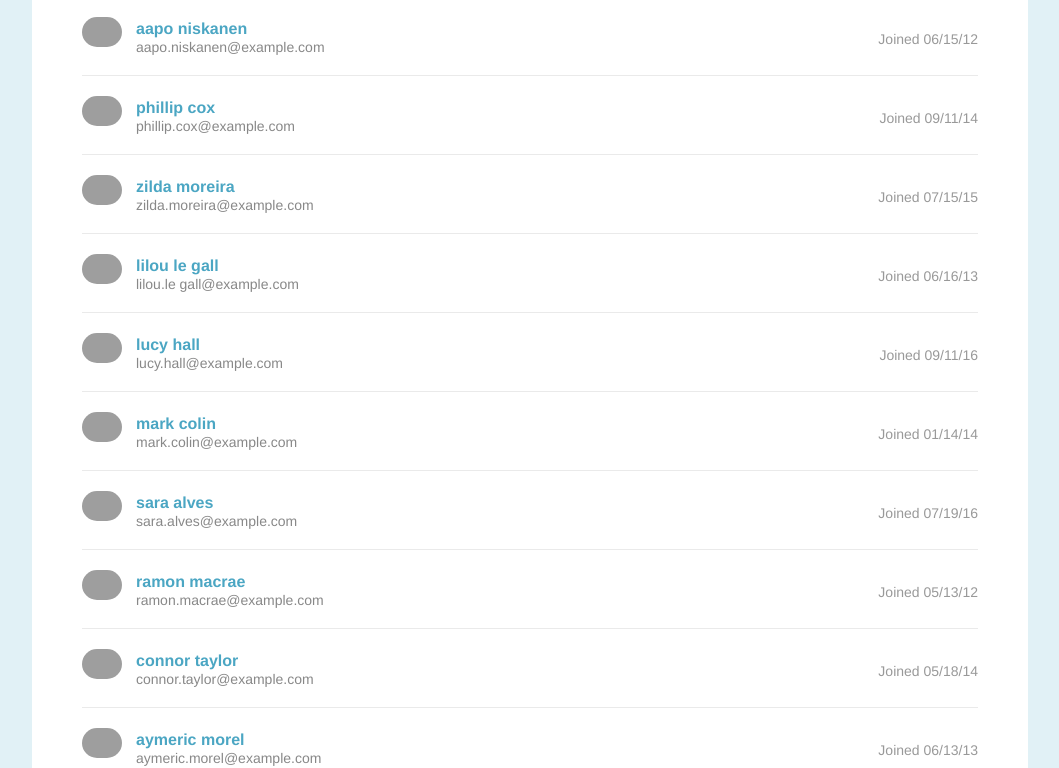
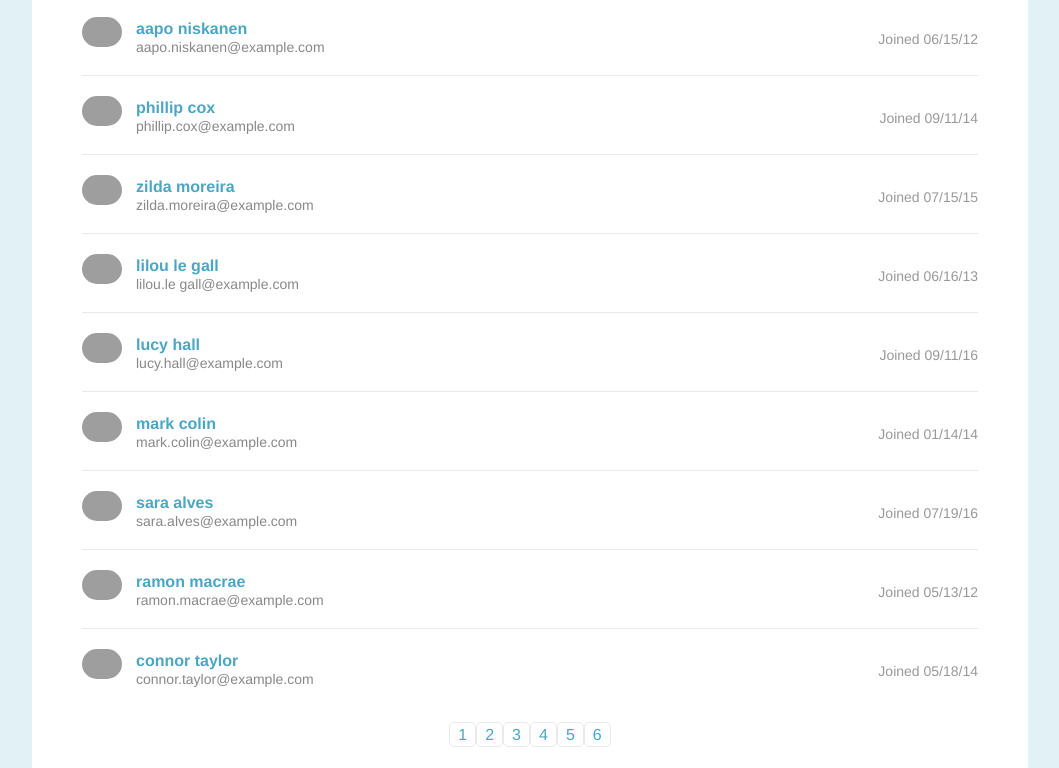
Before and after one commit to wallaced3153/pagination-filter-v2, a plain HTML site: page index.html in a window 1280 px wide. Shown: the part 204-972 px from the top of the page, without its empty margins (110-1169 px from the left). Drawn offline with Linux system fonts and the light colour scheme; grey boxes are pictures that could not be loaded.

Commit message:
Update June 13 2018

```diff
--- a/js/main.js
+++ b/js/main.js
@@ -1,155 +1,58 @@
-//take list of HTML students
-//calculate # of students in the list, give each a number and save as const
-//calculate # of pages based on number of students in the list and save as a const
-//grab each li item with studetnt-info compare its numerical const and if < 9 page = page 1
-//if the numerical const is >10<20 = pg2 ...etc
-//print to page
-//display buttons number  based on the const pages
 
-//show page function~~ builds a list of 10 students and displays on page.
+//Access the class of student-item and save the array, named $students, and remove the students from the page
+const $students = $(".student-item");
+const $studentContainer = $(".student-list");
 
 
-
-const students = $(".student-list");
-    $('.student-item').hide();
-   // console.log(students);
-const studentsPerPage = 10;
-const numberOfPages = Math.ceil(students.length / studentsPerPage);
-const page = $('.page');
-console.log(page);
-
-for (let i = 0; i < students.length; i++) {
-
-    const chunk = $(".student-item").slice( i );
-    (chunk).show();
-    console.log(chunk);
+//selectStudent function passes the sliced array chunk (which carries 10 students info from the slice) and page number parameters
+const selectStudents = (studentArray, pageNumber) => {
+    return studentArray.slice(pageNumber * 10 - 10, pageNumber * 10);
 }
 
-//paginiation function
+//showStudents function appends the studentElements to the student list "container"
+const showStudents = (studentArray, pageIndex) => {
+    //empty() removes the $studentContaier and all of its childNodes from page
+    $studentContainer.empty();
+    //using the studentArray and pageIndex parameters append into the $studentContainer
+    $studentContainer.append(selectStudents(studentArray, pageIndex));
+}
 
+//math to calculate number of buttons/links needed
+const buttonCount = (studentArray) => {
+    return Math.ceil(studentArray.length / 10);
+}
 
+//create the buttons and append to an array paginationButtons
+const createButtons = (buttonCount) => {
+    const paginationButtons = ["<ul class=pagination>"];
+    //create an index to number the button
+    let index = 1;
+    //keep making buttons until there equals the return from the buttonCount function
+    while (paginationButtons.length <= buttonCount) {
+        paginationButtons.push(`<li><a>${index}</a></li>`);
+        //+1 to the const index
+        index++;
+    }
+    //close the ul tag containing the button array (paginationButtons)
+    paginationButtons.push("</ul>");
+    //join the array into one string
+    return paginationButtons.join("");
+};
+const buttonClick = $e => {
+    $e.click(event => {
+        showStudents($students, event.target.innerText);
+    });
+}
+//directions to order the loading of the page
+const pageLoad = () => {
+    //load the $studentContainer after the createButtons function has finished producing the button Array
+    $studentContainer.after(createButtons(buttonCount($students)));
+    //calling the showStudents with the student-list array and index of 1
+    showStudents($students, 1);
+    //call the .pagination class and their children
+    buttonClick($(".pagination").children());
+    console.log(
+        `${buttonCount($students)} buttons created for ${$students.length} students`)
+}
 
-// const students = $(".student-item");
-//     $('.student-item').hide();
-//     console.log(students);
-// const studentsPerPage = 10;
-//
-//
-// console.log(numberOfPages);
-
-// function arrayChunker(students) {
-// //function pageNumber(students * 10 + 1) {}
-// for (let i = 0; i <= 10 || students.length; i ++) {
-//     const chunk = $(".student-item").slice( i );
-
-//     (chunk).show();
-//     console.log(chunk);
-// }
-
-
-
-// //console.log(students);
-
-// }
-// //arrayChunker (students);
-
-
-
-// const students = $(".student-item");
-//     $('.student-item').hide();
-//     console.log(students);
-//  const numberOfPages = Math.ceil(students.length / studentsPerPage);
-//     console.log('# of pages:' + numberOfPages);
-
-// for (let i = 0; i < students.length; i++) {
-//     const chunk = $(".student-item").slice( i - 10);
-//     (chunk).show();
-//     console.log(chunk);
-// }
- //}
- //for (let i = 0; i < students.list; i++) {
- //}
-
-// perPage = 10;
-// const pages = Math.ceil(numbStudents / limitPerPage);
-
-// function Paginator(items, page, per_page) {
-
-//     var page = page || 1,
-//     per_page = per_page || 10,
-//     offset = (page - 1) * per_page,
-
-//     paginatedItems = items.slice(offset).slice(0, per_page),
-//     total_pages = Math.ceil(items.length / per_page);
-//     return {
-//     page: page,
-//     per_page: per_page,
-//     pre_page: page - 1 ? page - 1 : null,
-//     next_page: (total_pages > page) ? page + 1 : null,
-//     total: items.length,
-//     total_pages: total_pages,
-//     data: paginatedItems
-//     };
-//   }
-
-// const hideList = (students) => {
-// for (let i = 0; i < students.length; i++) {
-//     //go through the student-list with i
-//     $('.student-list').hide();
-//     console.log(i);
-//     if (i < 10) {
-//                 //display on page 1
-//                 $('.student-item').show();
-//                 alert(i);
-//             } else {
-//                 //hide
-//                 $('.student-item').hide();
-//             }
-//         }
-
-// }
-
-//$(".student-list .student-item:gt(' limitPerPage ')").hide();
-
-//$('.student-list').on("showPage", function(/* arguments for page number and student list */) {
-// for (i = 0; i < $('.student-list').length; i++) {
-//     //go through the student-list with i
-
-//     if (i < 10) {
-//         //display on page 1
-//         $('.student-item').show();
-//         alert(i);
-//     } else {
-//         //hide
-//         $('.student-item').hide();
-//     }
-// }
-//});
-
-//
-//     // first hide all students on the page
-//     //$('.student-list').hide();
-//     console.log();
-//     // then loop through all students in our student list argument
-//     for (i = 0; i < student-list.length; i++) {
-
-//     }
-//     // if student should be on this page number
-//     // show the student
-
-//     });
-
-
-
-//     function appendPageLinks(/* take a student list as an argument */) {
-//         // determine how many pages for this student list
-//         // create a page link section
-//         // "for" every page
-//         // add a page link to the page link section
-//         // remove the old page link section from the site
-//         // append our new page link section to the site
-//         // define what happens when you click a link (event listener)
-//         // Use showPage to display the page for the link clicked
-//         // mark that link as "active"
-
-//         }
+pageLoad();
```
Also changed, not shown: index.html (+0 -24 lines), student-list-examples/44students.html (+2 -0 lines), student-list-examples/64students.html (+2 -0 lines).
